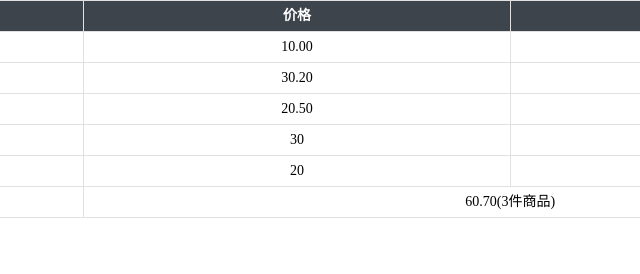
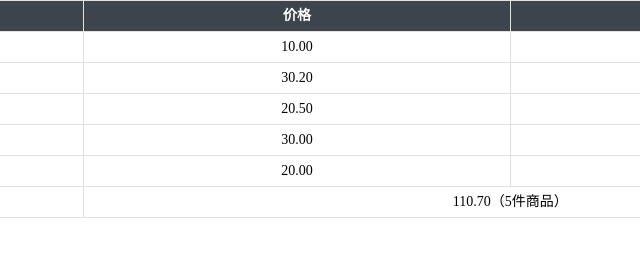
Before and after one commit to Qujinghua/summary, a plain HTML site: page 京东秋招/index.html in a window 1280 px wide. Both pictures are taken after a click on the link "增加". Shown: the full height of the page, 343-983 px from the left. Drawn offline with Linux system fonts and the light colour scheme.

Commit message:
第一题

```diff
--- a/京东秋招/index.html
+++ b/京东秋招/index.html
@@ -41,7 +41,7 @@
         <tfoot><tr><th>总计</th><td colspan="2">60.70(3件商品)</td></tr></tfoot>
     </table>
 <script>
-var array = [{name:"产品4",price:"30"},{name:"产品5",price:"20"}]
+var array = [{name:"产品4",price:30},{name:"产品5",price:20}]
 
 
 var table = document.getElementsByTagName("body")[0];
@@ -59,14 +59,13 @@ addBtn.onclick = function(){
 
 function add(items) {
     for(var i=0;i<items.length;i++){
-
       var tr = document.createElement("tr");
       var productTd = document.createElement("td");
       productTd.appendChild(document.createTextNode(""+items[i].name));
       tr.appendChild(productTd);
 
       var priceTd = document.createElement("td");
-      priceTd.appendChild(document.createTextNode(""+items[i].price));
+      priceTd.appendChild(document.createTextNode(items[i].price.toFixed(2)));
       tr.appendChild(priceTd);
 
       var delTd = document.createElement("td");
@@ -78,7 +77,20 @@ function add(items) {
 
       tBody.appendChild(tr);
     }
+    totalNum();
 
+}
+
+function totalNum(){
+  var haveTr = document.getElementsByTagName("tr")
+  var total = 0;
+  for(var i=1;i<haveTr.length-1;i++){
+    var goodPrice = parseFloat(haveTr[i].childNodes[1].innerHTML);
+    // console.log(parseInt(haveTr[i].childNodes[1].innerHTML));
+    total+=goodPrice;
+  }
+  var tfoot = document.getElementsByTagName("tfoot");
+  tfoot[0].childNodes[0].childNodes[1].innerHTML=total.toFixed(2)+"（"+(haveTr.length-2)+"件商品）"
 }
 
 var del = tBody.getElementsByTagName("a");
@@ -94,6 +106,7 @@ for(var i=1;i<del.length;i++){
 }
 function bind(item) {
   item.parentNode.parentNode.parentNode.removeChild(item.parentNode.parentNode);
+  totalNum();
 }
 
 </script>
```
